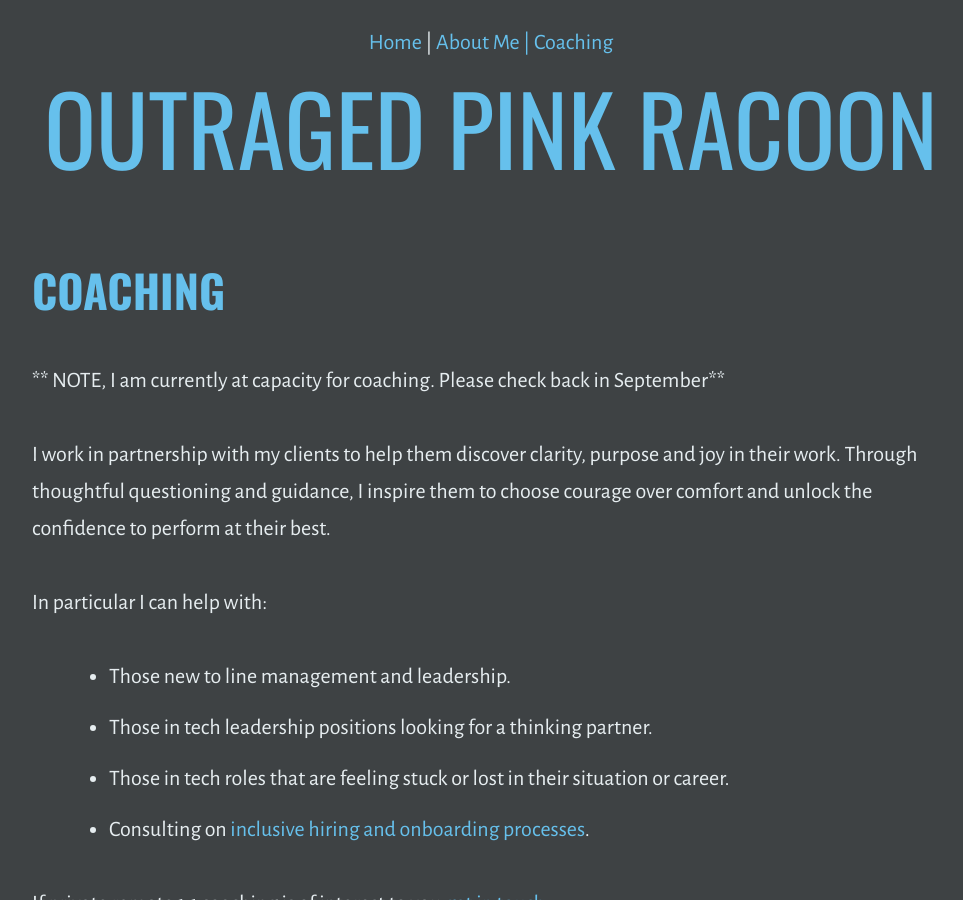
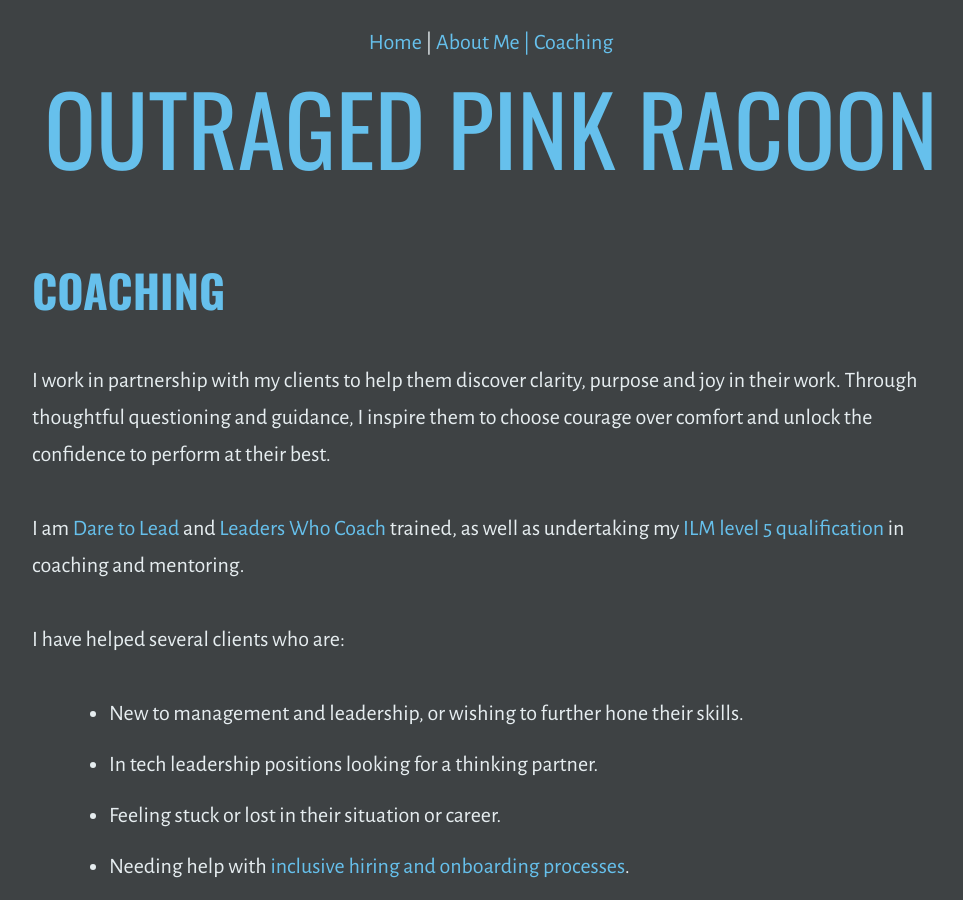
Before and after one commit to outragedpinkracoon/outragedpinkracoon.github.io, a Jekyll site: the page built from coaching.md, in a window 1280 px wide and 900 px high. Shown: the whole window, without its empty margins (149-1112 px from the left). Built offline with Jekyll 4.4.1, drawn with Linux system fonts in a browser that asks for light colours.

Commit message:
Update coaching page

```diff
--- a/coaching.md
+++ b/coaching.md
@@ -4,16 +4,15 @@ permalink: /coaching/
 title: coaching
 description: Remote, private coaching for companies and individuals in tech from a leader with 15 years of experience. Hiring, onboarding, diversity and inclusion, line management, confidence, leadership, team performance and much more.
 ---
-
-** NOTE, I am currently at capacity for coaching. Please check back in September**
-
 I work in partnership with my clients to help them discover clarity, purpose and joy in their work. Through thoughtful questioning and guidance, I inspire them to choose courage over comfort and unlock the confidence to perform at their best.
 
-In particular I can help with:
-- Those new to line management and leadership.
-- Those in tech leadership positions looking for a thinking partner.
-- Those in tech roles that are feeling stuck or lost in their situation or career.
-- Consulting on [inclusive hiring and onboarding processes](https://outragedpinkracoon.com/2021/04/27/other-companies-hiring-processes-are-costing-you-talent.html).
+I am [Dare to Lead](https://brenebrown.com/hubs/dare-to-lead/) and [Leaders Who Coach](https://betterconversations.co/courses-programmes/leaders-who-coach/]) trained, as well as undertaking my [ILM level 5 qualification](https://www.britishschoolofcoaching.com/qualifications/ilm-level-5-coaching-mentoring/) in coaching and mentoring.
+
+I have helped several clients who are:
+- New to management and leadership, or wishing to further hone their skills.
+- In tech leadership positions looking for a thinking partner.
+- Feeling stuck or lost in their situation or career.
+- Needing help with [inclusive hiring and onboarding processes](https://outragedpinkracoon.com/2021/04/27/other-companies-hiring-processes-are-costing-you-talent.html).
 
 If private remote 1:1 coaching is of interest to you <a href="mailto:coaching@outragedpinkracoon.com?subject=Coaching Inquiry from Website">get in touch</a>.
 
```
